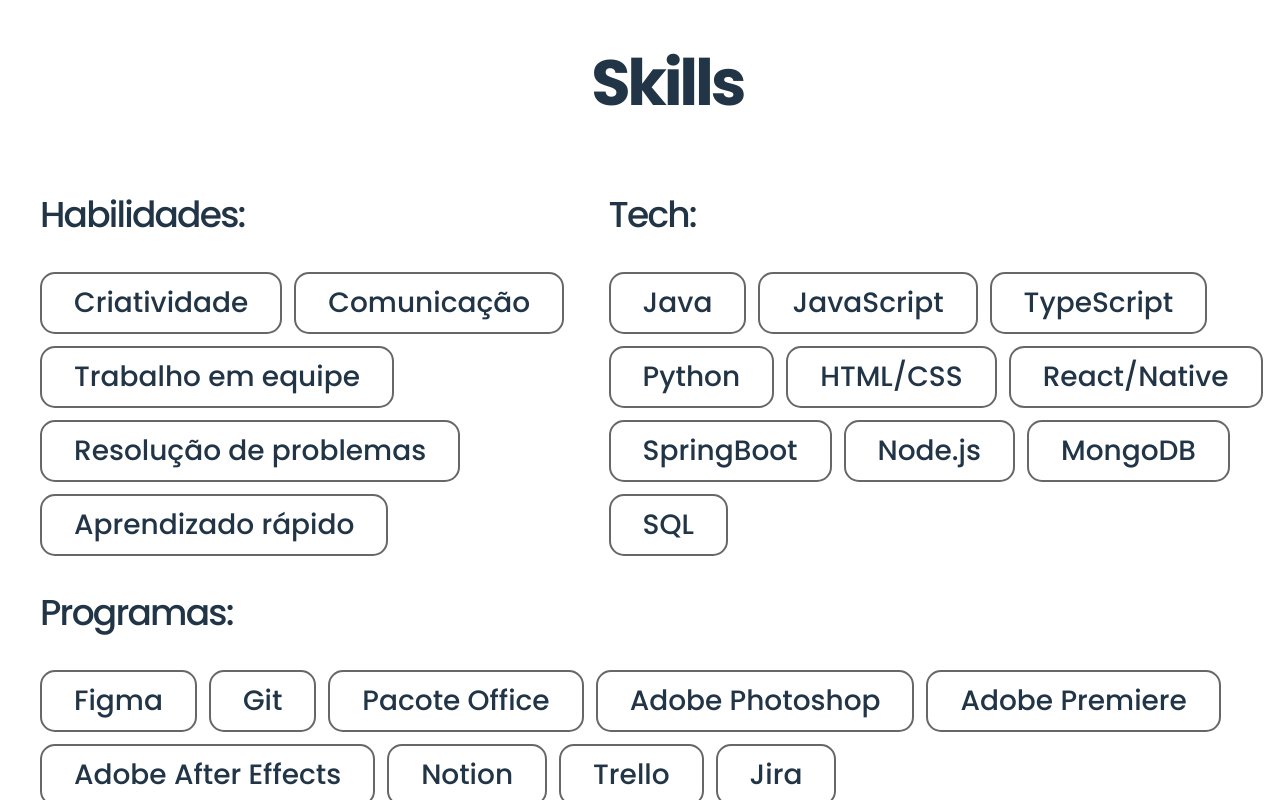
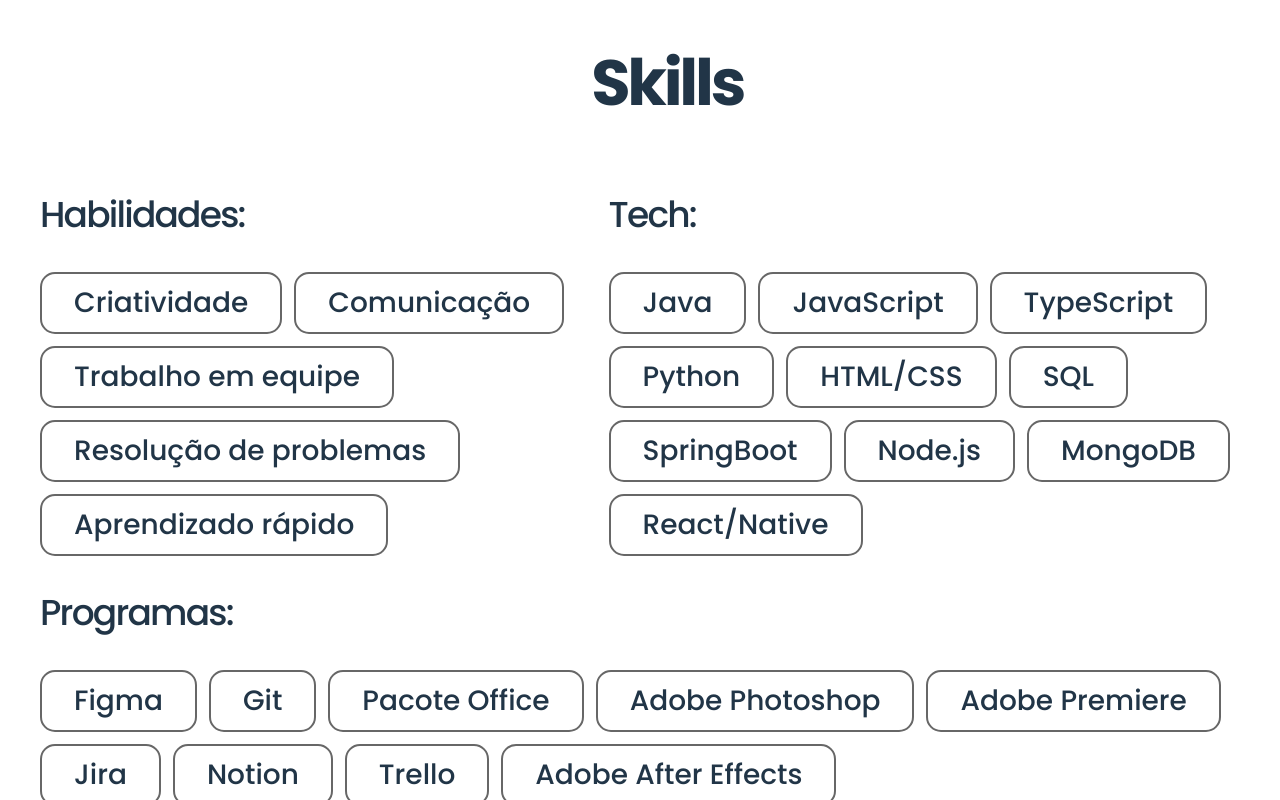
Before and after one commit to turtoga/Portfolionew, a React (Vite) app in the folder portfolio/: page / in a window 1280 px wide. Shown: the part 1600-2400 px from the top of the page. Built offline with nearby package versions, Linux system fonts and the light colour scheme.

Commit message:
fix:skilss

```diff
--- a/portfolio/src/Sections/Skills/index.tsx
+++ b/portfolio/src/Sections/Skills/index.tsx
@@ -2,7 +2,7 @@
 import './Skills.scss'
 
 const Skills = () => {
-  const tech = ['Java', 'JavaScript', 'TypeScript','Python', 'HTML/CSS','React/Native','SpringBoot','Node.js', 'MongoDB', 'SQL'];
+  const tech = ['Java', 'JavaScript', 'TypeScript','Python', 'HTML/CSS','SQL','SpringBoot','Node.js', 'MongoDB', 'React/Native'];
   const habilidades = [
     "Criatividade",
     "Comunicação",
@@ -17,10 +17,11 @@
     "Pacote Office",
     "Adobe Photoshop",
     "Adobe Premiere",
-    "Adobe After Effects",
+    "Jira",
     "Notion",
     "Trello",
-    "Jira"
+    "Adobe After Effects",
+
   ];
 
   return (
```
